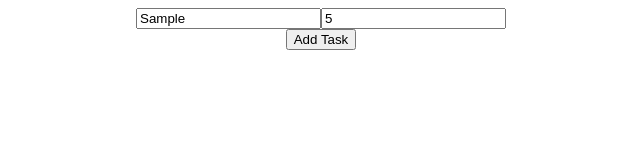
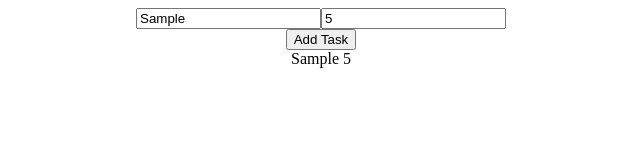
Before and after one commit to ZHANGJialiHappy/event-list-in-typescript, a React (Create React App) app: page / in a window 1280 px wide. Both pictures are taken after typing "Sample", "5" into the empty fields and a click on the button "Add Task". Shown: the top 160 px of the page, without its empty margins (319-959 px from the left). Built offline with nearby package versions, Linux system fonts and the light colour scheme.

Commit message:
feat: list task

```diff
--- a/src/App.tsx
+++ b/src/App.tsx
@@ -36,7 +36,7 @@ const addTask = (): void =>{
       </div>
       <div>
         {todoList.map((task:ITask, key:number) => {
-          return <TodoTask key={key}/>;
+          return <TodoTask task={task} key={key}/>;
         })}
       </div>
     </div>
--- a/src/Components/TodoTask.tsx
+++ b/src/Components/TodoTask.tsx
@@ -1,9 +1,18 @@
-import React from 'react'
+import React from 'react';
+import { ITask } from '../Interfaces';
 
-export const TodoTask = () => {
+interface Props{
+    task: ITask;
+}
+
+
+export const TodoTask = ({task}: Props) => {
   return (
     <div>
-
+      <div>
+        <span>{task.taskName} </span>
+        <span>{task.deadline}</span>
+      </div>
     </div>
   )
 }
```
